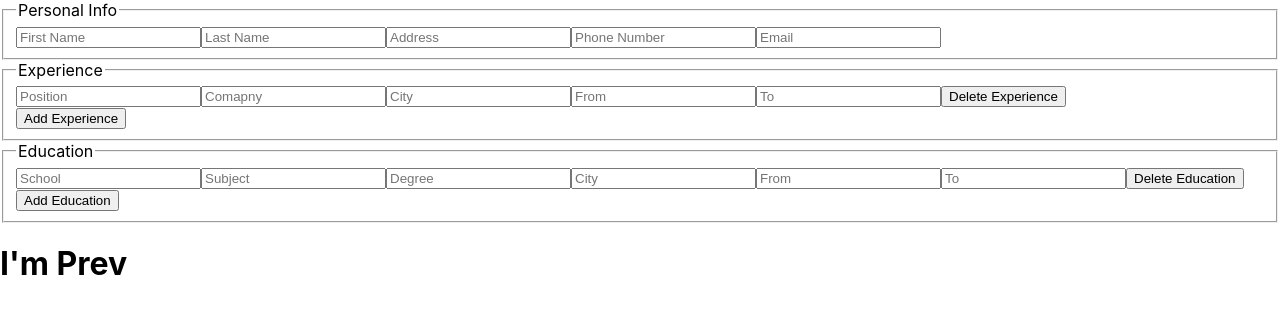
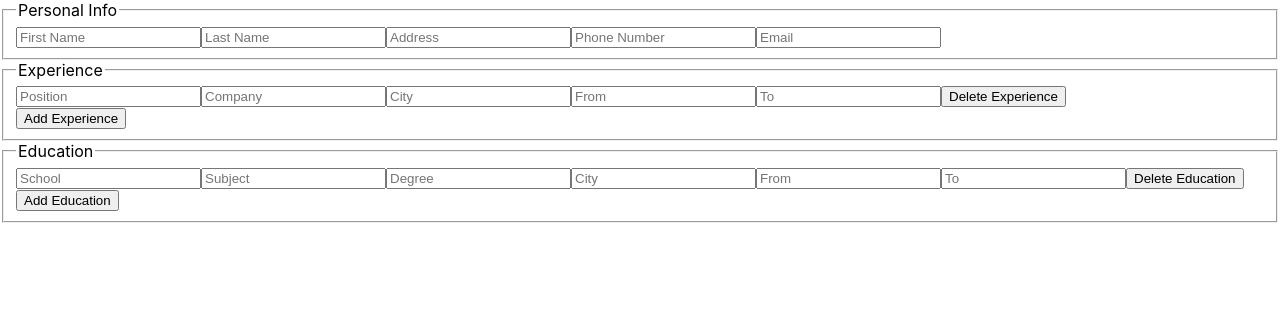
Before and after one commit to DawidGawronskiDev/odin-cv, a React (Create React App) app: page / in a window 1280 px wide. Shown: the top 314 px of the page. Built offline with nearby package versions, Linux system fonts and the light colour scheme; the HTML template or start-up script is replaced by a standard one.

Commit message:
Additional comit

```diff
--- a/src/components/ExperienceInput.js
+++ b/src/components/ExperienceInput.js
@@ -5,6 +5,10 @@ function ExperienceInput({
     changeExperience,
     addExperience,
     deleteExperience}) {
+
+    const handleChangeExperience = (index, propertyName, e) => {
+        changeExperience(index, propertyName, e)
+    }
 
     const handleAddExperience = () => {
         addExperience();
@@ -20,31 +24,31 @@ function ExperienceInput({
             {
                 experience.map((place, index) => {
                     return (
-                        <div>
+                        <div key={index}>
                             <input
                                 type="text"
                                 placeholder="Position"
-                                onChange={(e) =>changeExperience(index, "position", e)}
+                                onChange={(e) => handleChangeExperience(index, "position", e)}
                             />
                             <input
                                 type="text"
-                                placeholder="Comapny"
-                                onChange={(e) =>changeExperience(index, "company", e)}
+                                placeholder="Company"
+                                onChange={(e) => handleChangeExperience(index, "company", e)}
                             />
                             <input
                                 type="text"
                                 placeholder="City"
-                                onChange={(e) =>changeExperience(index, "city", e)}
+                                onChange={(e) => handleChangeExperience(index, "city", e)}
                             />
                             <input
                                 type="text"
                                 placeholder="From"
-                                onChange={(e) =>changeExperience(index, "Form", e)}
+                                onChange={(e) => handleChangeExperience(index, "from", e)}
                             />
                             <input
                                 type="text"
                                 placeholder="To"
-                                onChange={(e) =>changeExperience(index, "to", e)}
+                                onChange={(e) => handleChangeExperience(index, "to", e)}
                             />
                             <button
                                 type="button"
--- a/src/components/Prev.js
+++ b/src/components/Prev.js
@@ -1,8 +1,13 @@
 import React from "react";
 
-function Prev() {
+function Prev({
+    personalInfo,
+    experience}) {
     return (
-        <h1>I'm Prev</h1>
+        <>
+            <h1>{personalInfo.firstName}</h1>
+            <h1>{experience[0].position}</h1>
+        </>
     )
 }
 
```
